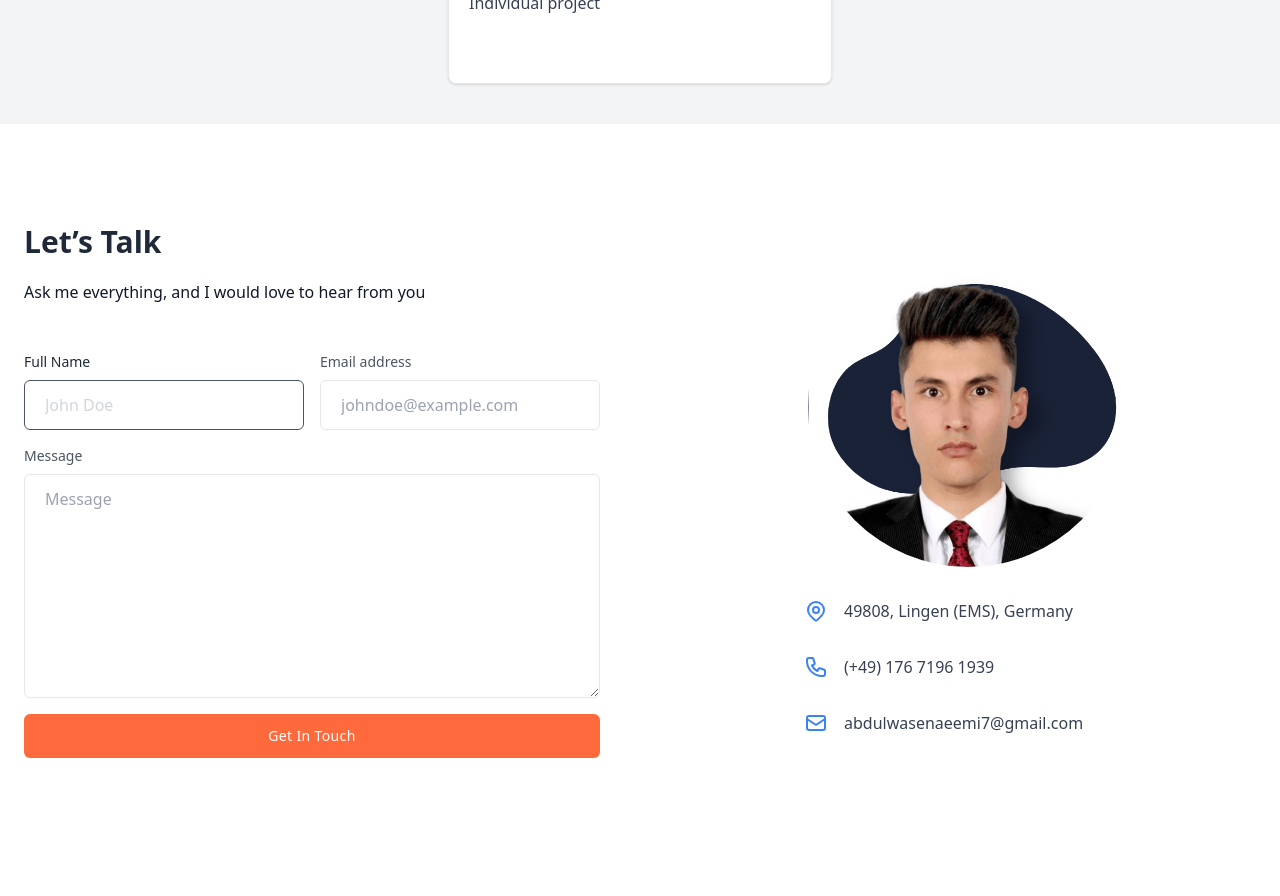
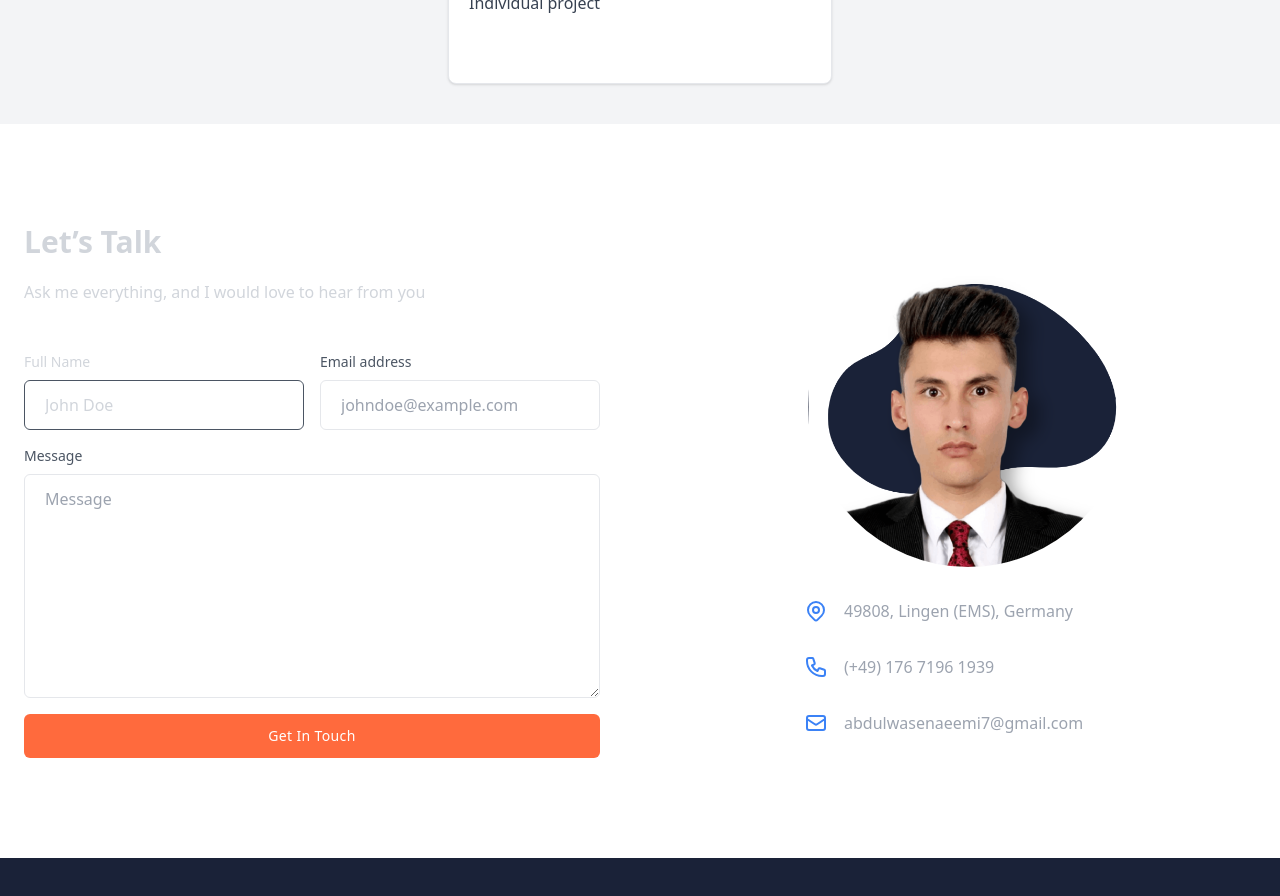
Before and after one commit to Naeemi7/portfolio, a React (Vite) app: page / in a window 1280 px wide. Shown: the part 2580-3476 px from the top of the page. After the commit the page ends 3438 px from the top, so only its background shows below. Built offline with nearby package versions, Linux system fonts and the light colour scheme.

Commit message:
initial commit

```diff
--- a/src/components/Main/Contact.jsx
+++ b/src/components/Main/Contact.jsx
@@ -38,29 +38,29 @@ function Contact() {
 
   return (
     <>
-      <section className="contact-container min-h-screen bg-white dark:bg-secondary">
+      <section className="contact-container min-h-xl bg-white dark:bg-primary">
         <div className="container px-6 py-[100px]  mx-auto">
           <div className="lg:flex lg:items-center lg:-mx-10">
             <div className="lg:w-1/2 lg:mx-10">
-              <h1 className="text-2xl font-semibold text-gray-800 capitalize dark:text-primary lg:text-3xl">
+              <h1 className="text-2xl font-semibold text-gray-300 capitalize dark:text-h2Color lg:text-3xl">
                 Let’s talk
               </h1>
 
-              <h2 className="mt-5 text-gray-900 dark:text-grey-900">
+              <h2 className="mt-5 text-gray-300 dark:text-grey-300">
                 Ask me everything, and I would love to hear from you
               </h2>
 
               <form className="mt-12" ref={form} onSubmit={sendEmail}>
                 <div className="-mx-2 md:items-center md:flex">
                   <div className="flex-1 px-2">
-                    <label className="block mb-2 text-sm text-gray-800 dark:text-gray-800">
+                    <label className="block mb-2 text-sm text-gray-300 dark:text-gray-300">
                       Full Name
                     </label>
                     <input
                       type="text"
                       name="user_name"
                       placeholder="John Doe"
-                      className="block w-full px-5 py-3 mt-2 text-gray-300 placeholder-gray-300 bg-white border border-gray-600 rounded-md dark:placeholder-gray-400 dark:bg-secondary dark:text-gray-600 dark:border-gray-700 focus:border-blue-400 dark:focus:border-blue-400 focus:ring-blue-400 focus:outline-none focus:ring focus:ring-opacity-40"
+                      className="block w-full px-5 py-3 mt-2 text-gray-300 placeholder-gray-300 bg-white border border-gray-600 rounded-md dark:placeholder-gray-400 dark:bg-primary dark:text-gray-600 dark:border-gray-700 focus:border-blue-400 dark:focus:border-blue-400 focus:ring-blue-400 focus:outline-none focus:ring focus:ring-opacity-40"
                       required
                     />
                   </div>
@@ -73,7 +73,7 @@ function Contact() {
                       type="email"
                       name="user_email"
                       placeholder="johndoe@example.com"
-                      className="block w-full px-5 py-3 mt-2 text-gray-700 placeholder-gray-400 bg-white border border-gray-200 rounded-md dark:placeholder-gray-600 dark:bg-secondary dark:text-gray-600 dark:border-gray-700 focus:border-blue-400 dark:focus:border-blue-400 focus:ring-blue-400 focus:outline-none focus:ring focus:ring-opacity-40"
+                      className="block w-full px-5 py-3 mt-2 text-gray-700 placeholder-gray-400 bg-white border border-gray-200 rounded-md dark:placeholder-gray-600 dark:bg-primary dark:text-gray-600 dark:border-gray-700 focus:border-blue-400 dark:focus:border-blue-400 focus:ring-blue-400 focus:outline-none focus:ring focus:ring-opacity-40"
                       required
                     />
                   </div>
@@ -85,7 +85,7 @@ function Contact() {
                   </label>
                   <textarea
                     name="message"
-                    className="block w-full h-{{user_email}}32 px-5 py-3 mt-2 text-gray-400 placeholder-gray-400 bg-white border border-gray-200 rounded-md md:h-56 dark:placeholder-gray-600 dark:bg-secondary dark:text-gray-600 dark:border-gray-700 focus:border-blue-400 dark:focus:border-blue-400 focus:ring-blue-400 focus:outline-none focus:ring focus:ring-opacity-40"
+                    className="block w-full h-{{user_email}}32 px-5 py-3 mt-2 text-gray-400 placeholder-gray-400 bg-white border border-gray-200 rounded-md md:h-56 dark:placeholder-gray-600 dark:bg-primary dark:text-gray-600 dark:border-gray-700 focus:border-blue-400 dark:focus:border-blue-400 focus:ring-blue-400 focus:outline-none focus:ring focus:ring-opacity-40"
                     placeholder="Message"
                     required
                   ></textarea>
@@ -126,7 +126,7 @@ function Contact() {
                     />
                   </svg>
 
-                  <span className="mx-2 text-gray-700 truncate w-72 dark:text-gray-800">
+                  <span className="mx-2 text-gray-400 truncate w-72 dark:text-gray-400">
                     49808, Lingen (EMS), Germany
                   </span>
                 </p>
@@ -147,7 +147,7 @@ function Contact() {
                     />
                   </svg>
 
-                  <span className="mx-2 text-gray-700 truncate w-72 dark:text-gray-800">
+                  <span className="mx-2 text-gray-400 truncate w-72 dark:text-gray-400">
                     (+49) 176 7196 1939
                   </span>
                 </p>
@@ -168,7 +168,7 @@ function Contact() {
                     />
                   </svg>
 
-                  <span className="mx-2 text-gray-700 truncate w-72 dark:text-gray-800">
+                  <span className="mx-2 text-gray-400 truncate w-72 dark:text-gray-400">
                     abdulwasenaeemi7@gmail.com
                   </span>
                 </p>
--- a/src/index.css
+++ b/src/index.css
@@ -17,3 +17,6 @@
  :root {
   font-size: calc(1rem + 0.5vw, 1.5rem);
 }
+body {
+  background-color: #1a2238;
+}
```
